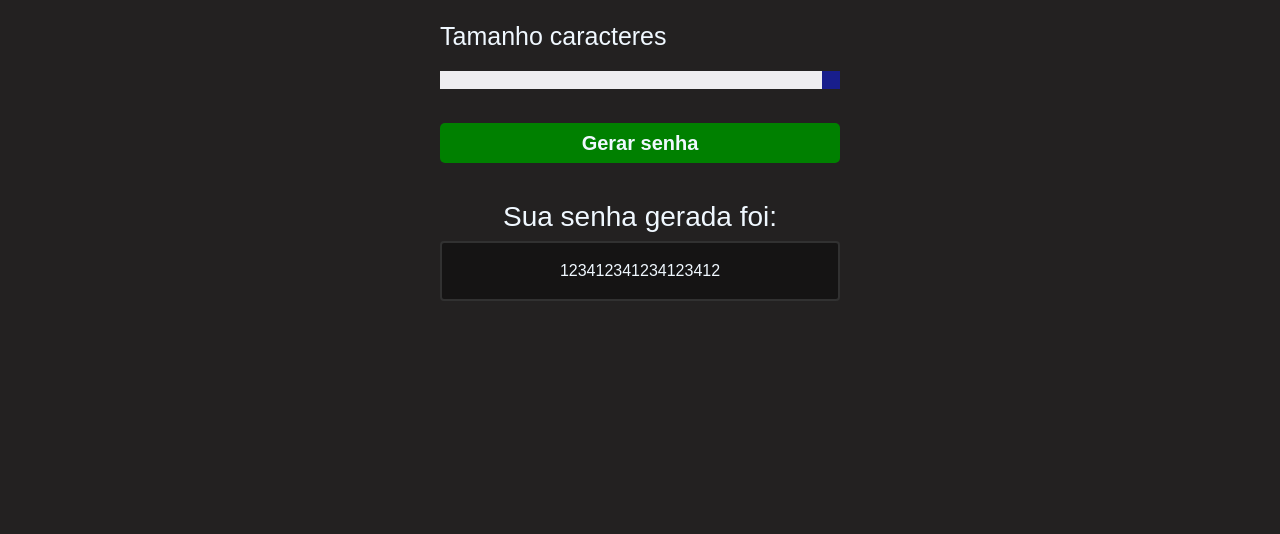
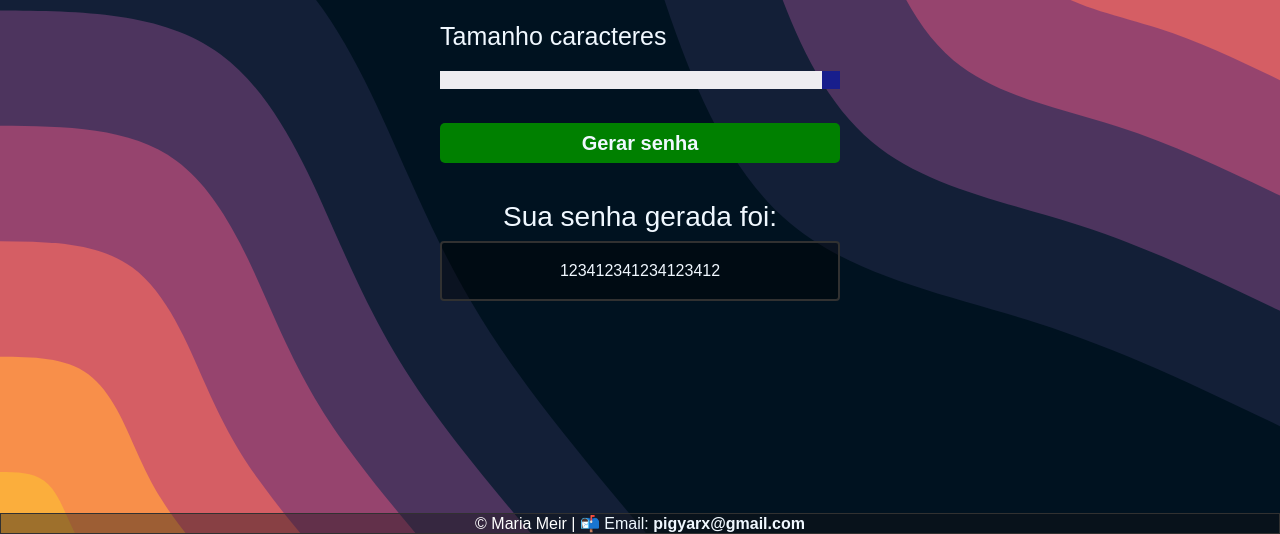
Before and after one commit to mariameir/geradordesenhas, a plain HTML site: page index.html in a window 1280 px wide. Shown: the part 266-800 px from the top of the page. Drawn offline with Linux system fonts and the light colour scheme.

Commit message:
layout update

```diff
--- a/index.html
+++ b/index.html
@@ -23,6 +23,10 @@
         <span class="tooltip"> 👆 Clique na senha para copiar. 👆</span>
       </div>
 
+      <footer>
+        © Maria Meir | <a style="text-decoration: none; color: aliceblue;" href="mailto:pigyarx@gmail.com">📬 Email: <strong>pigyarx@gmail.com</strong></a>
+      </footer>
+
     <script src="script.js"></script>
 </body>
 </html>
--- a/style.css
+++ b/style.css
@@ -3,10 +3,12 @@
     width: 100%;
     margin: 0 auto ;
     box-sizing: border-box;
+
 }
 
 body{
-    background-color: rgb(35, 33, 33);
+    background-image:url(blob-scene-haikei.svg);
+    background-size:cover;
     width: 100%;
     height: 100vh;
     display:flex;
@@ -115,3 +117,16 @@ body{
     bottom: 50px;
     opacity: 1;
 }
+
+footer{
+  position: fixed;
+  left: 0;
+  bottom: 0;
+  width: 100%;
+  background-color: rgba(21, 21, 21, 0.4);
+  color: white;
+  text-align: center;
+  border: solid 1px #313131;
+  text-decoration: none;
+
+}
```
Also changed, not shown: blob-scene-haikei.svg (added).
